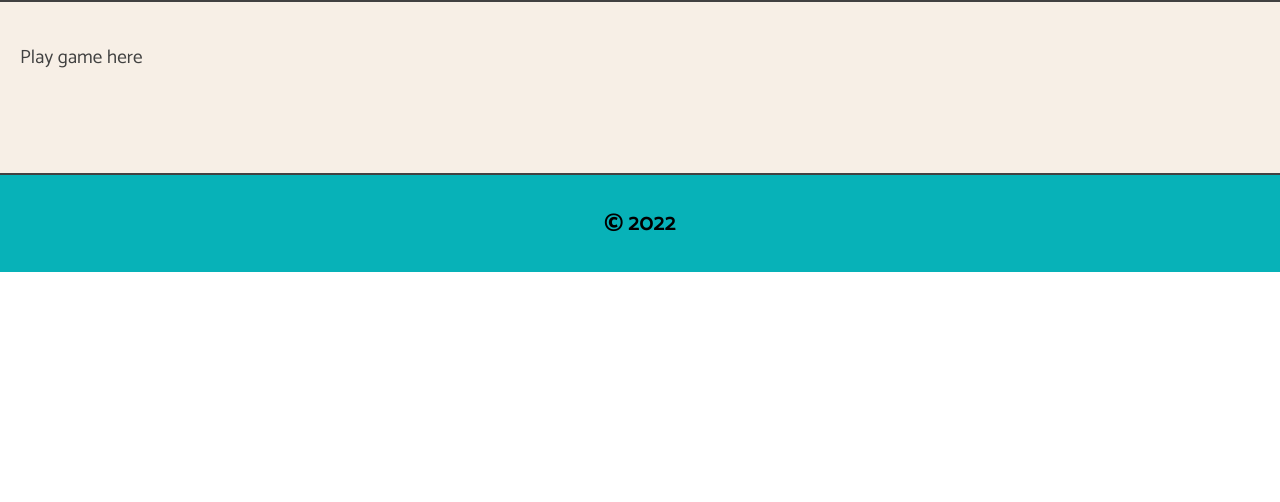
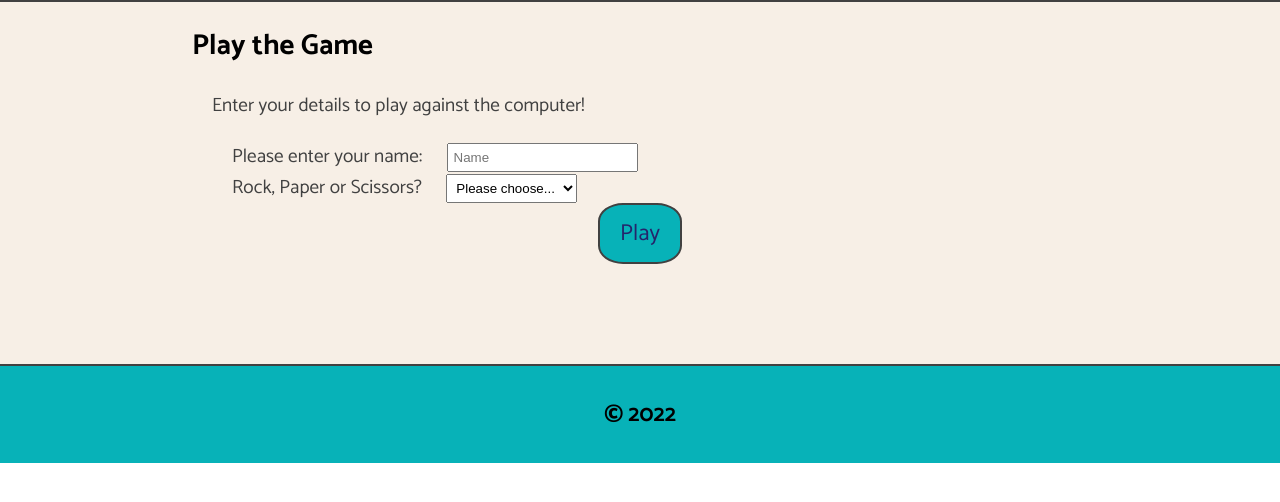
Before and after one commit to CLg003/wk03_weekend_homework_rock_paper_scissors_110322, a Flask app: page /play in a window 1280 px wide. Shown: the part 189-691 px from the top of the page. Run offline with Flask 2, Linux system fonts and the light colour scheme.

Commit message:
code refactored and further extension complete

```diff
--- a/controllers/controller.py
+++ b/controllers/controller.py
@@ -1,19 +1,26 @@
-from flask import render_template
+from flask import render_template, request
 from app import app
-from models.player_list import players
-from models.game_list import game
+from models.player import Player, player_1, player_2
+from models.game import Game
 
 @app.route('/home')
 def index():
-    return render_template('index.html', title="Home")
+    return render_template('index.html', title='Home')
 
 @app.route('/play')
 def play():
-    return render_template('play.html', title="Play Game")
+    return render_template('play.html', title='Play Game')
 
 @app.route('/<p1_choice>/<p2_choice>')
 def result(p1_choice, p2_choice):
-    players[0].choice = p1_choice
-    players[1].choice = p2_choice
-    winner = game.game_result()
-    return render_template('game_result.html', title='Game Result', player_1=players[0], player_2=players[1], winner=winner)
+    player_1.choice = p1_choice
+    player_2.choice = p2_choice
+    winner = Game.game_result(player_1, player_2)
+    return render_template('game_result.html', title='Game Result', player_1=player_1, player_2=player_2, winner=winner)
+
+@app.route('/result', methods=['POST'])
+def play_game():
+    player_1 = Player(request.form['name'], request.form['choice'])
+    player_2 = Game.computer()
+    winner = Game.game_result(player_1, player_2)
+    return render_template('game_result.html', title='Game Result', player_1=player_1, player_2=player_2, winner=winner)
--- a/models/game_list.py
+++ /dev/null
@@ -1,4 +0,0 @@
-from models.game import Game
-from models.player_list import players
-
-game = Game(players)
--- a/models/player.py
+++ b/models/player.py
@@ -2,3 +2,7 @@ class Player:
     def __init__(self, name, choice):
         self.name = name
         self.choice = choice
+
+
+player_1 = Player("Player 1", "")
+player_2 = Player("Player 2", "")
--- a/models/player_list.py
+++ /dev/null
@@ -1,6 +0,0 @@
-from models.player import Player
-
-player_1 = Player("Player 1", "Rock")
-player_2 = Player("Player 2", "Scissors")
-
-players = [player_1, player_2]
--- a/static/style.css
+++ b/static/style.css
@@ -81,6 +81,36 @@ ul, ol {
     border-radius: 30%;
 }
 
+form {
+    margin: 20px;
+}
+
+form > label {
+    margin: 20px;
+}
+
+form > input {
+    padding: 5px;
+}
+
+form > select {
+    padding: 5px;
+}
+
+#play-submit {
+    text-align: center;
+}
+
+#play-submit > input {
+    padding: 10px 20px;
+    background-color: rgb(7, 178, 184);
+    border: 2px solid rgb(65, 65, 65);
+    border-radius: 30%;
+    font-family: 'Catamaran', 'Trebuchet MS', sans-serif;
+    font-size: larger;
+    color: rgb(37, 36, 107);
+}
+
 footer {
     background-color: rgb(7, 178, 184);
     padding: 10px 0;
--- a/templates/game_result.html
+++ b/templates/game_result.html
@@ -10,5 +10,7 @@
     {% else %}
         <p>The plays are matched, so it's a draw!</p>
     {% endif %}
+    <br>
+    <p id="play-game"><a href="/play">Play again</a></p>
 </section>
 {% endblock %}
--- a/templates/play.html
+++ b/templates/play.html
@@ -1,3 +1,22 @@
 {% extends 'base.html' %} {% block content %}
-<p>Play game here</p>
+<section class="play-form">
+    <h2>Play the Game</h2>
+    <p>Enter your details to play against the computer!</p>
+    <form action="/result" method="post">
+        <label for="name">Please enter your name:</label>
+        <input type="text" name="name" id="name" placeholder="Name" required>
+        <br>
+        <label for="choice">Rock, Paper or Scissors?</label>
+        <select name="choice" id="choice" required>
+            <option name="please-choose" selected disabled>Please choose...</option>
+            <option name="rock">Rock</option>
+            <option name="paper">Paper</option>
+            <option name="scissors">Scissors</option>
+        </select>
+        <br>
+        <div id="play-submit">
+            <input type="submit" value="Play">
+        </div>
+    </form>
+</section>
 {% endblock %}
```
Also changed, not shown: models/game.py (+12 -5 lines).
